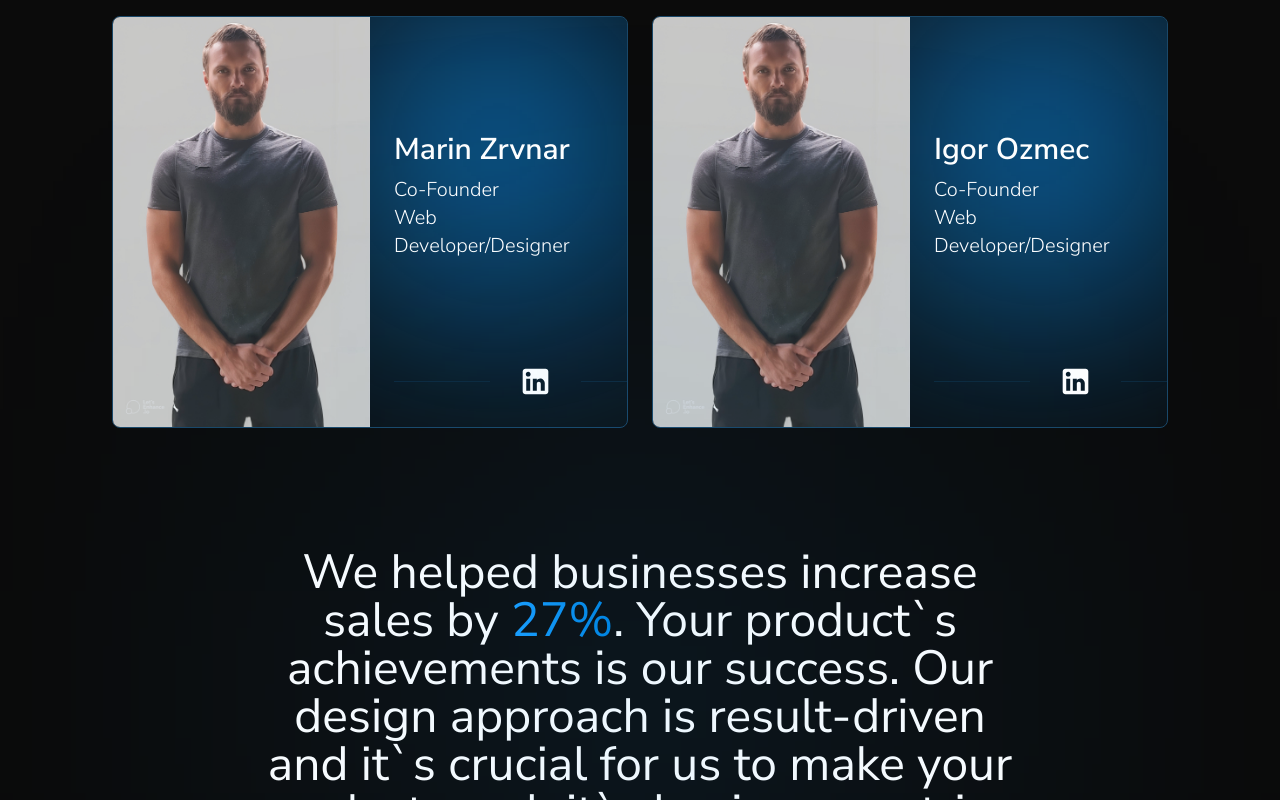
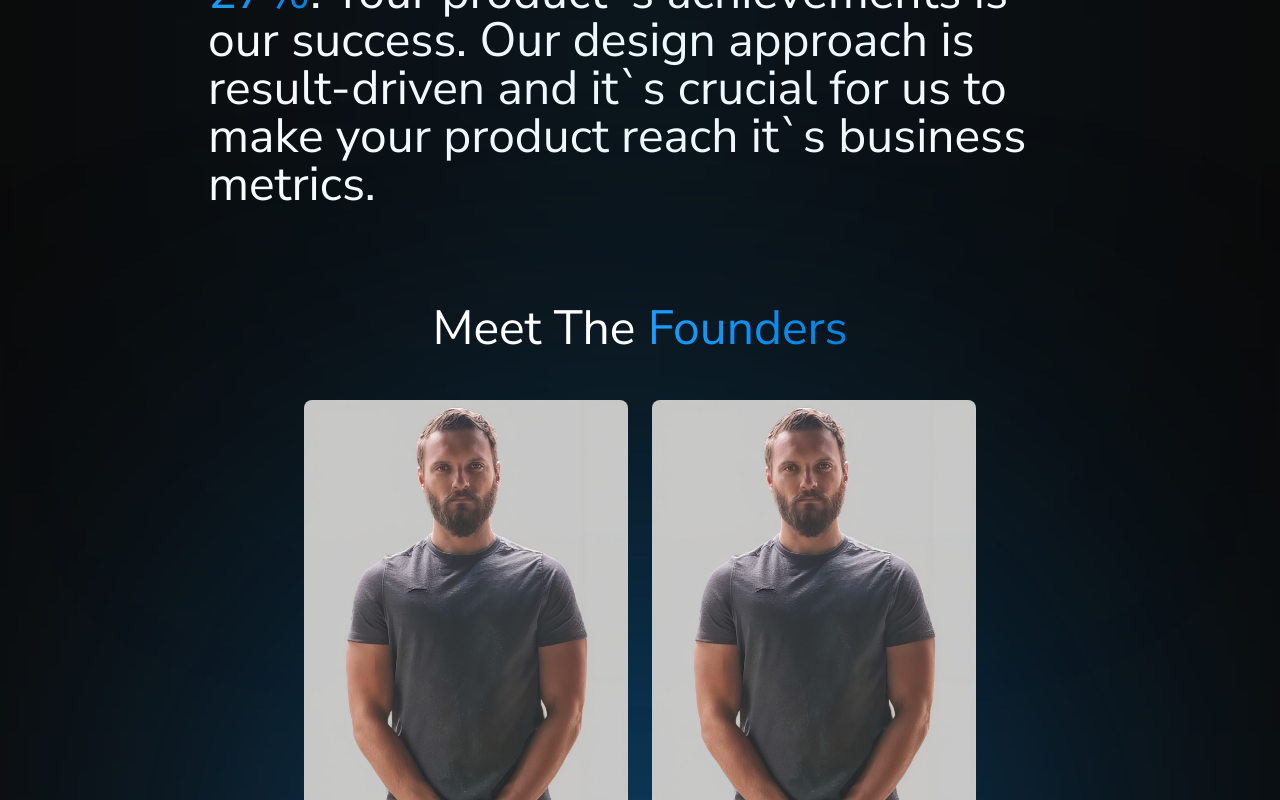
Before and after one commit to zrvnarmarin/BitLyte-Studios-Website, a Next.js app: page /about-us in a window 1280 px wide. Shown: the part 1380-2180 px from the top of the page. Built offline with nearby package versions, Linux system fonts and the light colour scheme.

Commit message:
added further styling for the cards of team;

```diff
--- a/app/about-us/(about-us-sections)/MissionAndVision.tsx
+++ b/app/about-us/(about-us-sections)/MissionAndVision.tsx
@@ -12,16 +12,23 @@ import Link from "next/link";
 export default function MissionAndVision() {
   return (
     <SectionWrapper>
-      <h2 className="w-full text-3xl xs:text-4xl sm:text-5xl text-[#ffffff] font-medium xs:font-normal z-20">
-        Meet The Founders
-      </h2>
+      <h3 className="relative w-full text-3xl xs:text-4xl sm:text-5xl text-[#ffffff] text-start xs:font-normal z-20 py-4 sm:py-8 md:py-6 xl:px-24 ">
+        We helped businesses increase sales by{" "}
+        <span className="custom-text">27%</span>. Your product`s achievements is
+        our success. Our design approach is result-driven and it`s crucial for
+        us to make your product reach it`s business metrics.
+        <div className="w-48 h-48 absolute top-1/2 left-1/2 transform -translate-x-1/2 -translate-y-1/2 bg-gradient-to-r from-[#1A9FFF] to-[#0086E6] z-10 blur-[230px] pointer-events-none"></div>
+      </h3>
 
-      {/* Founders cards */}
-      <div className="grid grid-cols-2 gap-6 pt-4 sm:pt-8 md:pt-12">
+      <div className="relative w-full grid grid-cols-2 place-items-center gap-6 pt-4 sm:pt-8 md:pt-12 px-48 justify-center items-center">
+        <div className="w-[28rem] h-[28rem] absolute bottom-0 bg-gradient-to-r from-[#1A9FFF] to-[#0086E6] z-10 blur-[230px] pointer-events-none"></div>
+        <h3 className="col-span-full relative w-full text-3xl xs:text-4xl sm:text-5xl text-[#ffffff] font-normal text-center xs:font-normal z-20 pb-4 sm:pb-8 md:pb-6 ">
+          Meet The <span className="custom-text">Founders</span>
+        </h3>
         {/* Marin Card */}
-        <div className="relative overflow-hidden grid grid-cols-2 rounded-lg border-[0.5px] border-[#1a4869] z-20">
+        <div className="relative overflow-hidden flex flex-col rounded-lg border-[#252525] z-20 bg-[#0b0b0b]">
           {/* Blur background */}
-          <div className="w-64 h-64 absolute right-0 top-0 bg-gradient-to-r from-[#1A9FFF] to-[#0086E6] z-10 blur-[130px]"></div>
+          <div className="w-64 h-64 absolute right-0 top-0 bg-gradient-to-r from-[#1A9FFF] to-[#0086E6] z-10 blur-[530px]"></div>
 
           {/* Image Section */}
           <div className="w-full relative z-20">
@@ -31,8 +38,8 @@ export default function MissionAndVision() {
             {/* Image */}
             <Image
               src={MarinRemovedBgImage}
-              width={300} // Set desired width
-              height={300} // Set desired height
+              width={0} // Set desired width
+              height={0} // Set desired height
               alt="Marin_image"
               className="z-20 object-cover"
             />
@@ -51,25 +58,21 @@ export default function MissionAndVision() {
               </p>
             </div>
 
-            {/* Social Media Icons and Divider (kept at the bottom) */}
+            {/* Social Media Icons and Divider */}
             <div className="flex flex-col gap-2 relative overflow-hidden z-20 mt-6">
               <div className="w-full flex items-center justify-end gap-8">
-                <div className="w-24 bg-[#0d293d] h-[0.5px]"></div>
-
                 <React.Fragment key={socialMediaIcons[2].id}>
                   <Link href={socialMediaIcons[2].href}>
                     {socialMediaIcons[2].icon()}
                   </Link>
                 </React.Fragment>
-
-                <div className="w-24 bg-[#0d293d] h-[0.5px]"></div>
               </div>
             </div>
           </div>
         </div>
 
-        {/* Igor Card */}
-        <div className="relative overflow-hidden grid grid-cols-2 rounded-lg border-[0.5px] border-[#1a4869] z-20">
+        {/* Marin Card */}
+        <div className="relative overflow-hidden flex flex-col rounded-lg  border-[#252525] z-20 bg-[#0b0b0b]">
           {/* Blur background */}
           <div className="w-64 h-64 absolute right-0 top-0 bg-gradient-to-r from-[#1A9FFF] to-[#0086E6] z-10 blur-[130px]"></div>
 
@@ -81,8 +84,8 @@ export default function MissionAndVision() {
             {/* Image */}
             <Image
               src={MarinRemovedBgImage}
-              width={300} // Set desired width
-              height={300} // Set desired height
+              width={0} // Set desired width
+              height={0} // Set desired height
               alt="Marin_image"
               className="z-20 object-cover"
             />
@@ -93,7 +96,7 @@ export default function MissionAndVision() {
             {/* Centered Content */}
             <div className="flex flex-col gap-2 justify-center items-start z-20 my-auto">
               <h2 className="text-[#ffffff] font-semibold text-2xl xs:text-3xl">
-                Igor Ozmec
+                Marin Zrvnar
               </h2>
               <p className="text-lg xs:text-xl font-light text-[#ffffff]">
                 Co-Founder <br />
@@ -101,18 +104,14 @@ export default function MissionAndVision() {
               </p>
             </div>
 
-            {/* Social Media Icons and Divider (kept at the bottom) */}
+            {/* Social Media Icons and Divider */}
             <div className="flex flex-col gap-2 relative overflow-hidden z-20 mt-6">
               <div className="w-full flex items-center justify-end gap-8">
-                <div className="w-24 bg-[#0d293d] h-[0.5px]"></div>
-
                 <React.Fragment key={socialMediaIcons[2].id}>
                   <Link href={socialMediaIcons[2].href}>
                     {socialMediaIcons[2].icon()}
                   </Link>
                 </React.Fragment>
-
-                <div className="w-24 bg-[#0d293d] h-[0.5px]"></div>
               </div>
             </div>
           </div>
@@ -120,13 +119,13 @@ export default function MissionAndVision() {
       </div>
 
       {/* Big paragraph */}
-      <h3 className="relative w-full text-3xl xs:text-4xl sm:text-5xl text-[#ffffff] font-medium text-center xs:font-normal z-20 py-4 sm:py-8 md:py-6 xl:px-36 pt-20 md:pt-16 lg:pt-24 pb-20 md:pb-16 lg:pb-24">
-          We helped businesses increase sales by{" "}
-          <span className="custom-text">27%</span>. Your product`s achievements
-          is our success. Our design approach is result-driven and it`s crucial
-          for us to make your product reach it`s business metrics.
-          <div className="w-48 h-48 absolute top-1/2 left-1/2 transform -translate-x-1/2 -translate-y-1/2 bg-gradient-to-r from-[#1A9FFF] to-[#0086E6] z-10 blur-[230px] pointer-events-none"></div>
-        </h3>
+      <h3 className="relative w-full text-3xl xs:text-4xl sm:text-5xl text-[#ffffff] font-medium text-center xs:font-normal z-20 py-4 sm:py-8 md:py-6 xl:px-36 pt-20 md:pt-16 lg:pt-24">
+        We helped businesses increase sales by{" "}
+        <span className="custom-text">27%</span>. Your product`s achievements is
+        our success. Our design approach is result-driven and it`s crucial for
+        us to make your product reach it`s business metrics.
+        {/* <div className="w-48 h-48 absolute top-1/2 left-1/2 transform -translate-x-1/2 -translate-y-1/2 bg-gradient-to-r from-[#1A9FFF] to-[#0086E6] z-10 blur-[230px] pointer-events-none"></div> */}
+      </h3>
 
       {/* Mission and vision section*/}
       <div className="flex flex-col">
```
